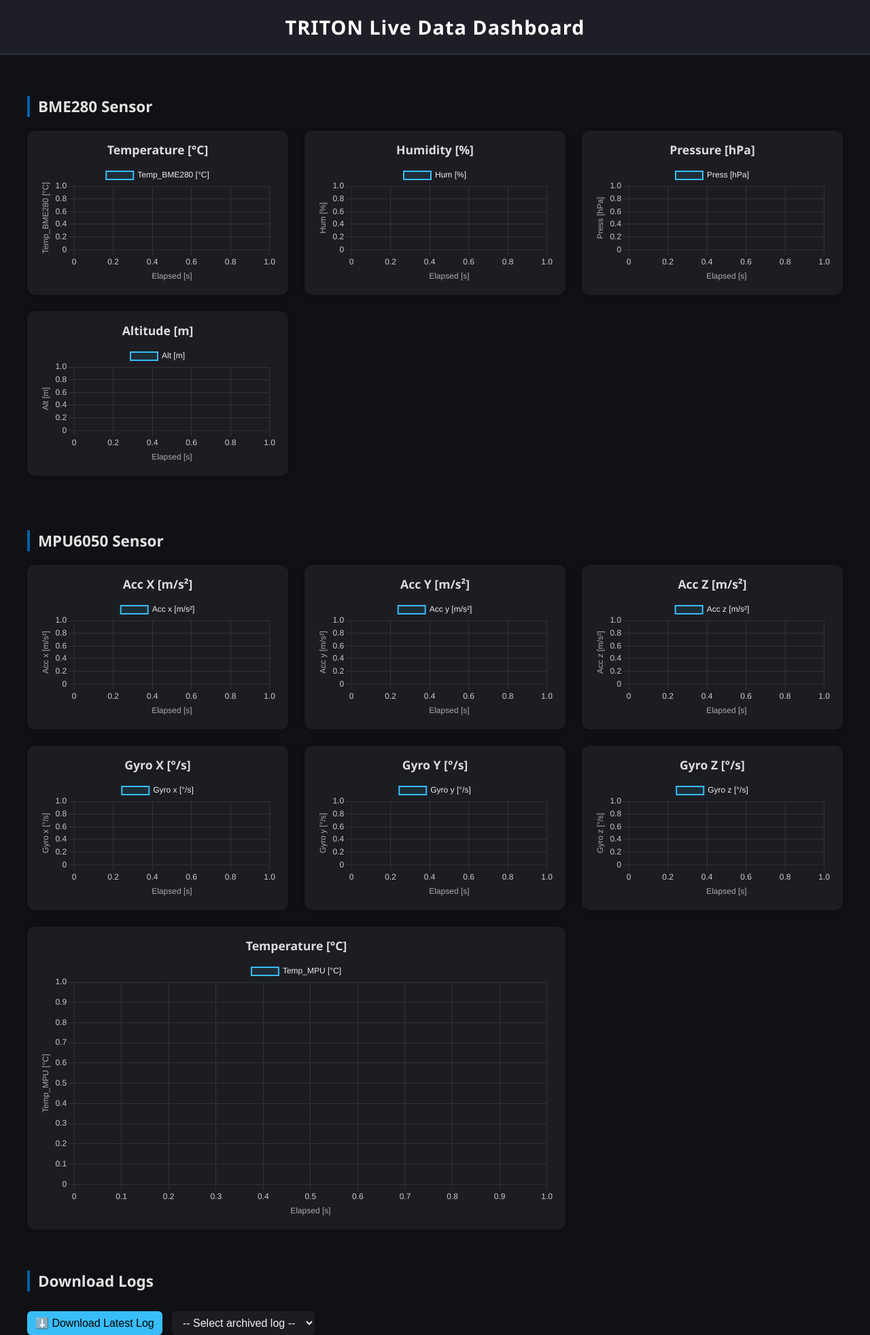
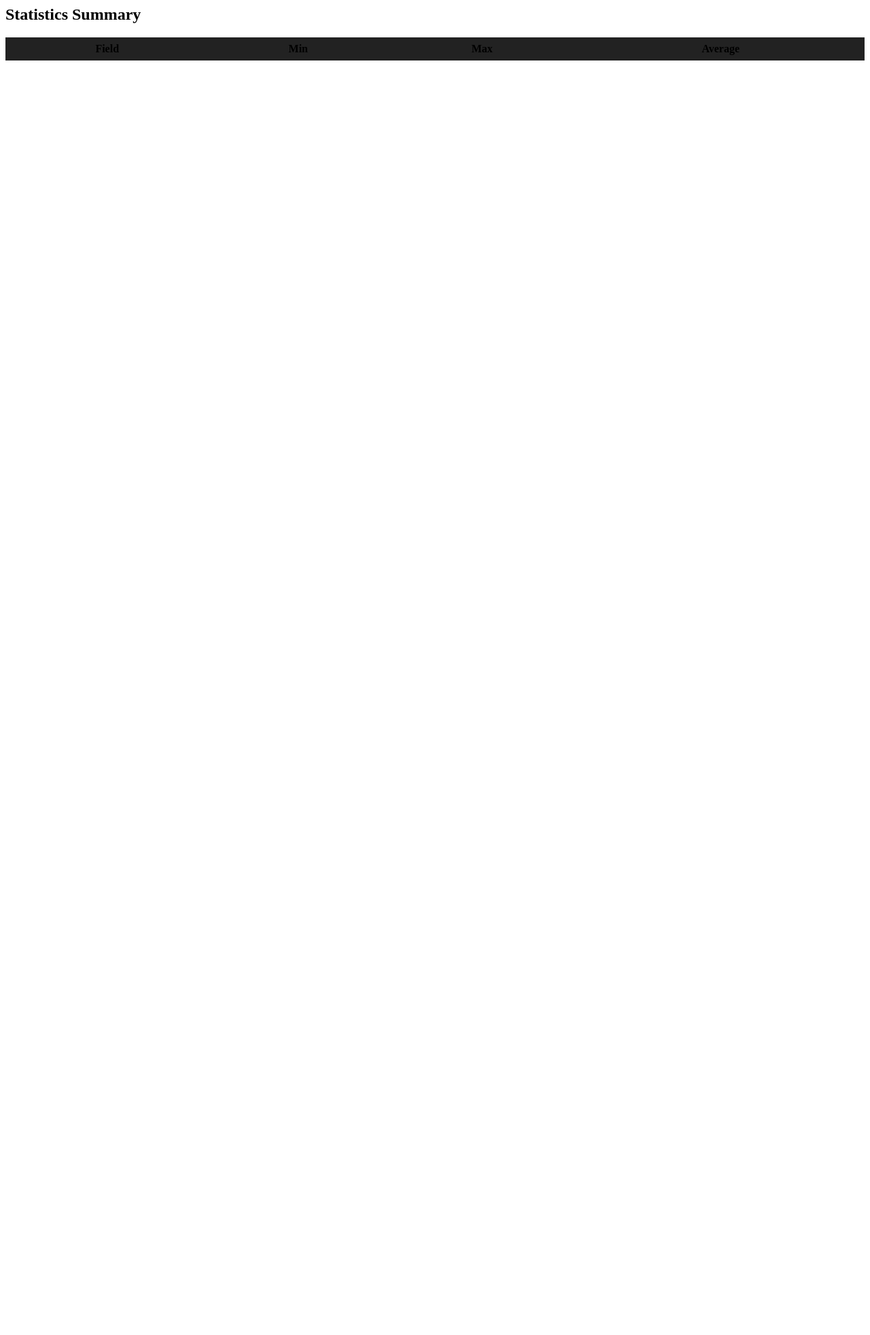
Before and after one commit to sebastianjulian/TRITON, a Flask app: page / in a window 1280 px wide. Shown: the whole page at 68% size. After the commit the page ends 89 px from the top, so only its background shows below. Run offline with Flask 3, Linux system fonts and the light colour scheme; data that the repository does not hold is empty.

Commit message:
average values

```diff
--- a/src/templates/dashboard.html
+++ b/src/templates/dashboard.html
@@ -1,232 +1,35 @@
-<!DOCTYPE html>
-<html lang="en">
-<head>
-  <meta charset="UTF-8" />
-  <title>TRITON Live Data Dashboard</title>
-  <script src="https://cdn.jsdelivr.net/npm/chart.js"></script>
-  <style>
-    body {
-      margin: 0;
-      padding: 0;
-      background-color: #0f1115;
-      color: #f0f0f0;
-      font-family: "Segoe UI", sans-serif;
-    }
-
-    header {
-      background-color: #1e1f26;
-      padding: 20px;
-      text-align: center;
-      border-bottom: 2px solid #2d2f36;
-    }
-
-    header h1 {
-      margin: 0;
-      font-size: 1.8em;
-      color: #ffffff;
-      letter-spacing: 1px;
-    }
-
-    section {
-      padding: 20px 40px;
-    }
-
-    h2 {
-      color: #e2e2e2;
-      margin-top: 40px;
-      font-size: 1.4em;
-      border-left: 4px solid #0061a8;
-      padding-left: 12px;
-    }
-
-    .chart-grid {
-      display: grid;
-      grid-template-columns: repeat(auto-fit, minmax(320px, 1fr));
-      gap: 24px;
-      margin-top: 20px;
-    }
-
-    .chart-box {
-      background-color: #1c1d22;
-      padding: 16px;
-      border-radius: 12px;
-      box-shadow: 0 0 10px #00000044;
-      display: flex;
-      flex-direction: column;
-    }
-
-    .chart-box h3 {
-      margin: 0 0 10px;
-      text-align: center;
-      font-size: 1.1em;
-      color: #ddd;
-    }
-
-    canvas {
-      width: 100% !important;
-      aspect-ratio: 1.6;
-    }
-
-    @media (max-width: 600px) {
-      section {
-        padding: 10px 20px;
-      }
-    }
-
-    .download-controls {
-      margin-top: 30px;
-      padding: 0 40px;
-    }
-
-    .download-controls button,
-    .download-controls select {
-      margin: 10px 10px 0 0;
-      padding: 8px 12px;
-      font-size: 1em;
-      border: none;
-      border-radius: 6px;
-    }
-
-    .download-controls button {
-      background-color: #38bdf8;
-      color: #000;
-      cursor: pointer;
-    }
-
-    .download-controls select {
-      background-color: #1c1d22;
-      color: #f0f0f0;
-    }
-  </style>
-</head>
-<body>
-  <header>
-    <h1>TRITON Live Data Dashboard</h1>
-  </header>
-
-  <!-- BME280 Section -->
 <section>
-    <h2>BME280 Sensor</h2>
-    <div class="chart-grid">
-      <div class="chart-box">
-        <h3>Temperature [°C]</h3>
-        <canvas id="Temp_BME280 [°C]"></canvas>
-      </div>
-      <div class="chart-box">
-        <h3>Humidity [%]</h3>
-        <canvas id="Hum [%]"></canvas>
-      </div>
-      <div class="chart-box">
-        <h3>Pressure [hPa]</h3>
-        <canvas id="Press [hPa]"></canvas>
-      </div>
-      <div class="chart-box">
-        <h3>Altitude [m]</h3>
-        <canvas id="Alt [m]"></canvas>
-      </div>
+  <h2>Statistics Summary</h2>
+  <div style="overflow-x:auto">
+    <table id="statsTable" style="width:100%; border-collapse: collapse;">
+      <thead>
+        <tr style="background:#222;">
+          <th style="padding:8px;">Field</th>
+          <th style="padding:8px;">Min</th>
+          <th style="padding:8px;">Max</th>
+          <th style="padding:8px;">Average</th>
+        </tr>
+      </thead>
+      <tbody></tbody>
+    </table>
   </div>
 </section>
 
-  <!-- MPU6050 Section -->
-  <section>
-    <h2>MPU6050 Sensor</h2>
-    <div class="chart-grid">
-      <div class="chart-box">
-        <h3>Acc X [m/s²]</h3>
-        <canvas id="Acc x [m/s²]"></canvas>
-      </div>
-      <div class="chart-box">
-        <h3>Acc Y [m/s²]</h3>
-        <canvas id="Acc y [m/s²]"></canvas>
-      </div>
-      <div class="chart-box">
-        <h3>Acc Z [m/s²]</h3>
-        <canvas id="Acc z [m/s²]"></canvas>
-      </div>
-      <div class="chart-box">
-        <h3>Gyro X [°/s]</h3>
-        <canvas id="Gyro x [°/s]"></canvas>
-      </div>
-      <div class="chart-box">
-        <h3>Gyro Y [°/s]</h3>
-        <canvas id="Gyro y [°/s]"></canvas>
-      </div>
-      <div class="chart-box">
-        <h3>Gyro Z [°/s]</h3>
-        <canvas id="Gyro z [°/s]"></canvas>
-      </div>
-      <div class="chart-box" style="grid-column: span 2;">
-        <h3>Temperature [°C]</h3>
-        <canvas id="Temp_MPU [°C]"></canvas>
-      </div>
-    </div>
-  </section>
+<script>
+  function updateStats(stats) {
+    const tbody = document.querySelector("#statsTable tbody");
+    tbody.innerHTML = "";
 
-  <!-- Download Logs Section -->
-  <section class="download-controls">
-    <h2>Download Logs</h2>
-    <button onclick="downloadLatest()">⬇️ Download Latest Log</button>
-
-    <select id="logSelect" onchange="downloadSelected()">
-      <option value="">-- Select archived log --</option>
-    </select>
-  </section>
-
-  <!-- Chart + Download Scripts -->
-  <script>
-    const chartRefs = {};
-    const fields = {
-      "Temp_BME280 [°C]": "Temp_BME280 [°C]",
-      "Hum [%]": "Hum [%]",
-      "Press [hPa]": "Press [hPa]",
-      "Alt [m]": "Alt [m]",
-      "Acc x [m/s²]": "Acc x [m/s²]",
-      "Acc y [m/s²]": "Acc y [m/s²]",
-      "Acc z [m/s²]": "Acc z [m/s²]",
-      "Gyro x [°/s]": "Gyro x [°/s]",
-      "Gyro y [°/s]": "Gyro y [°/s]",
-      "Gyro z [°/s]": "Gyro z [°/s]",
-      "Temp_MPU [°C]": "Temp_MPU [°C]"
-    };
-
-    function createChart(canvasId, label) {
-      const ctx = document.getElementById(canvasId).getContext("2d");
-      return new Chart(ctx, {
-        type: "line",
-        data: {
-          labels: [],
-          datasets: [{
-            label: label,
-            data: [],
-            borderColor: "#38bdf8",
-            backgroundColor: "rgba(56,189,248,0.1)",
-            borderWidth: 2,
-            pointRadius: 0,
-            tension: 0.3
-          }]
-        },
-        options: {
-          responsive: true,
-          maintainAspectRatio: true,
-          animation: false,
-          scales: {
-            x: {
-              type: "linear",
-              title: { display: true, text: "Elapsed [s]", color: "#aaa" },
-              ticks: { color: "#ccc" },
-              grid: { color: "#333" }
-            },
-            y: {
-              title: { display: true, text: label, color: "#aaa" },
-              ticks: { color: "#ccc" },
-              grid: { color: "#333" }
+    for (const field in stats.min) {
+      const row = document.createElement("tr");
+      row.innerHTML = `
+        <td style="padding:8px;">${field}</td>
+        <td style="padding:8px;">${parseFloat(stats.min[field]).toFixed(2)}</td>
+        <td style="padding:8px;">${parseFloat(stats.max[field]).toFixed(2)}</td>
+        <td style="padding:8px;">${parseFloat(stats.avg[field]).toFixed(2)}</td>
+      `;
+      tbody.appendChild(row);
     }
-          },
-          plugins: {
-            legend: { labels: { color: "#eee" } }
-          }
-        }
-      });
   }
 
   async function fetchData() {
@@ -243,34 +46,7 @@
       chartRefs[canvasId].data.datasets[0].data = values;
       chartRefs[canvasId].update();
     }
+
+    updateStats(json.stats);
   }
-
-    setInterval(fetchData, 1000);
-
-    function downloadLatest() {
-      window.location.href = "/download/latest";
-    }
-
-    async function loadArchivedLogs() {
-      const res = await fetch("/download/list");
-      const logs = await res.json();
-      const select = document.getElementById("logSelect");
-      logs.forEach(filename => {
-        const option = document.createElement("option");
-        option.value = filename;
-        option.textContent = filename;
-        select.appendChild(option);
-      });
-    }
-
-    function downloadSelected() {
-      const selected = document.getElementById("logSelect").value;
-      if (selected) {
-        window.location.href = `/download/archive/${encodeURIComponent(selected)}`;
-      }
-    }
-
-    window.onload = loadArchivedLogs;
 </script>
-</body>
-</html>
```
Also changed, not shown: src/lorareceivertest.py (+143 -39 lines), src/web_server.py (+114 -30 lines), src/TODO.txt (added). Lines whose indentation alone changed are shown as unchanged.
